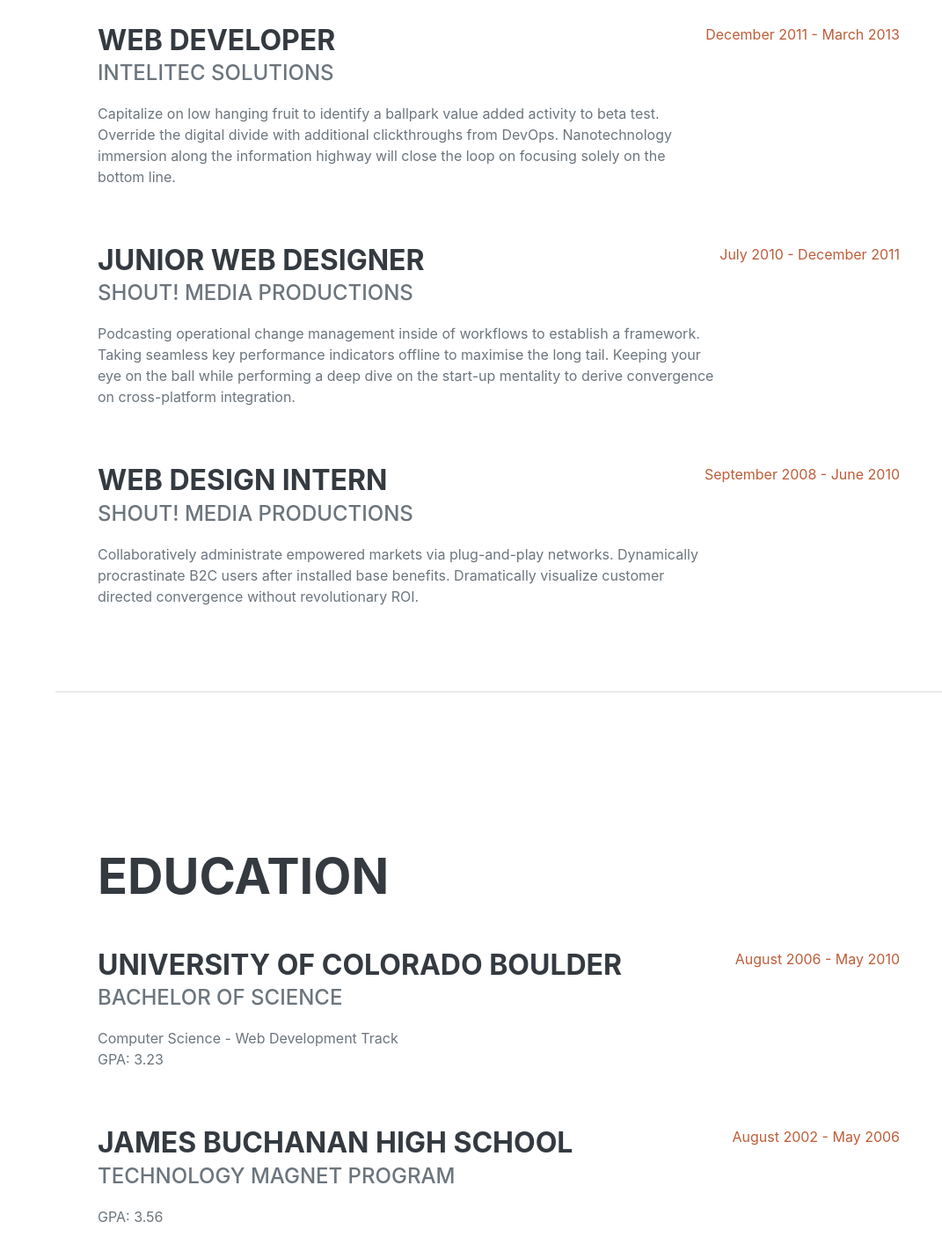
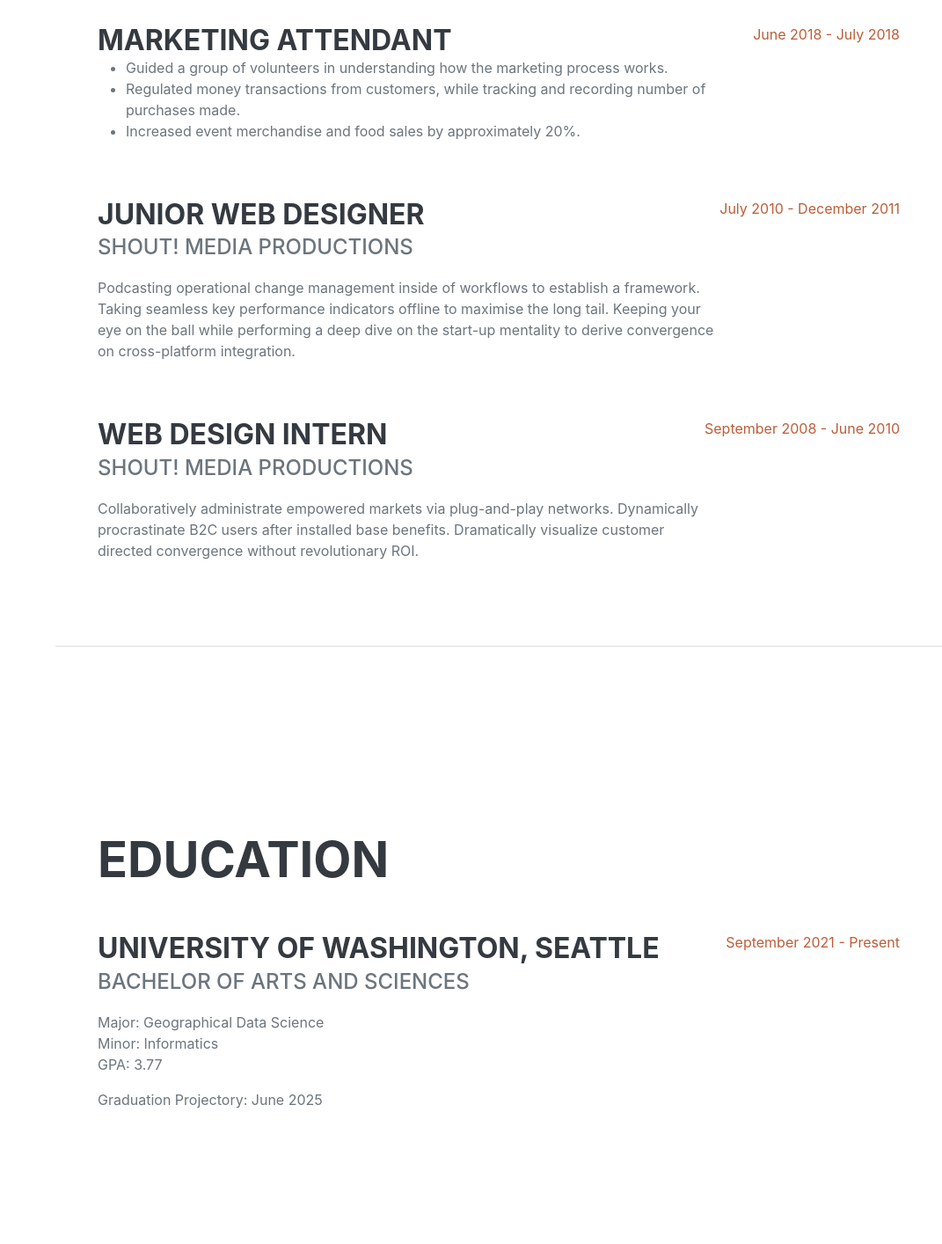
Before and after one commit to eddiep7/eddiep7.github.io, a plain HTML site: page index.html in a window 1280 px wide. Shown: the part 1240-2654 px from the top of the page at 88% size, without its empty margins (209-1280 px from the left). Drawn offline with nearby package versions, Linux system fonts and the light colour scheme; a web font is replaced by a local one.

Commit message:
Update index.html

```diff
--- a/index.html
+++ b/index.html
@@ -66,23 +66,26 @@
                         <div class="flex-grow-1">
                             <h3 class="mb-0">Student Office Assistant</h3>
                            <!-- <div class="subheading mb-3">Intelitec Solutions</div> -->
-                            <!-- <p>Bring to the table win-win survival strategies to ensure proactive domination. At the end of the day, going forward, a new normal that has evolved from generation X is on the runway heading towards a streamlined cloud solution. User generated content in real-time will have multiple touchpoints for offshoring.</p> -->
                             <ul>
                                 <li>Lead the design and creation of over 100 information blog post reports, providing valuable resources for undergraduate and graduate students to enhance their academic experience.</li>
                                 <li>Spearhead various data entry projects, ensuring accurate and confidential management of student academic information and departmental event and resource data.</li>
                                 <li>Establish and maintain an efficient file organization system for the CEE team.</li>
-                                <li>Review and process graduate school applications, ensuring compliance with departmental requirement</li>
+                                <li>Review and process graduate school applications, ensuring compliance with departmental requirement.</li>
                             </ul>
                           </div>
                         <div class="flex-shrink-0"><span class="text-primary">October 2021 - Present</span></div>
                     </div>
                     <div class="d-flex flex-column flex-md-row justify-content-between mb-5">
                         <div class="flex-grow-1">
-                            <h3 class="mb-0">Web Developer</h3>
-                            <div class="subheading mb-3">Intelitec Solutions</div>
-                            <p>Capitalize on low hanging fruit to identify a ballpark value added activity to beta test. Override the digital divide with additional clickthroughs from DevOps. Nanotechnology immersion along the information highway will close the loop on focusing solely on the bottom line.</p>
+                            <h3 class="mb-0">Marketing Attendant</h3>
+                            <!-- <div class="subheading mb-3">Intelitec Solutions</div> -->
+                            <ul>
+                                <li>Guided a group of volunteers in understanding how the marketing process works.</li>
+                                <li>Regulated money transactions from customers, while tracking and recording number of purchases made.</li>
+                                <li>Increased event merchandise and food sales by approximately 20%.</li>
+                            </ul>
                         </div>
-                        <div class="flex-shrink-0"><span class="text-primary">December 2011 - March 2013</span></div>
+                        <div class="flex-shrink-0"><span class="text-primary">June 2018 - July 2018</span></div>
                     </div>
                     <div class="d-flex flex-column flex-md-row justify-content-between mb-5">
                         <div class="flex-grow-1">
@@ -109,20 +112,14 @@
                     <h2 class="mb-5">Education</h2>
                     <div class="d-flex flex-column flex-md-row justify-content-between mb-5">
                         <div class="flex-grow-1">
-                            <h3 class="mb-0">University of Colorado Boulder</h3>
-                            <div class="subheading mb-3">Bachelor of Science</div>
-                            <div>Computer Science - Web Development Track</div>
-                            <p>GPA: 3.23</p>
+                            <h3 class="mb-0">University of Washington, Seattle</h3>
+                            <div class="subheading mb-3">Bachelor of Arts and Sciences</div>
+                            <div>Major: Geographical Data Science</div>
+                            <div>Minor: Informatics</div>
+                            <p>GPA: 3.77</p>
+                            <p>Graduation Projectory: June 2025</p>
                         </div>
-                        <div class="flex-shrink-0"><span class="text-primary">August 2006 - May 2010</span></div>
-                    </div>
-                    <div class="d-flex flex-column flex-md-row justify-content-between">
-                        <div class="flex-grow-1">
-                            <h3 class="mb-0">James Buchanan High School</h3>
-                            <div class="subheading mb-3">Technology Magnet Program</div>
-                            <p>GPA: 3.56</p>
-                        </div>
-                        <div class="flex-shrink-0"><span class="text-primary">August 2002 - May 2006</span></div>
+                        <div class="flex-shrink-0"><span class="text-primary">September 2021 - Present</span></div>
                     </div>
                 </div>
             </section>
```
